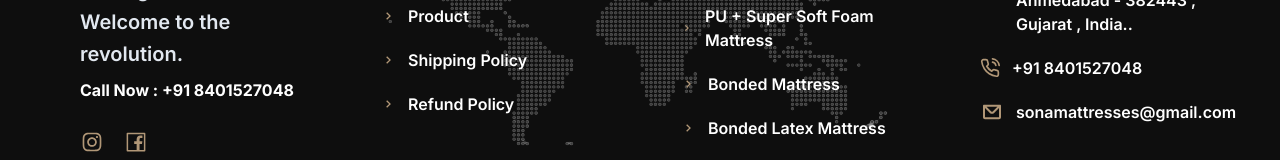
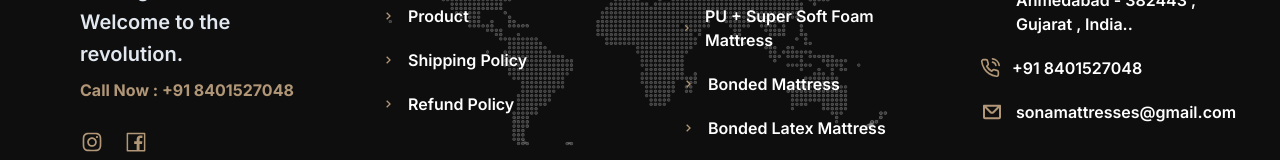
Before and after one commit to shadrajput/Sona-Mattresses, a Next.js app: page / in a window 1280 px wide. Shown: the part 3384-3544 px from the top of the page. Built offline with nearby package versions, Linux system fonts and the light colour scheme; what tailwindcss-debug-screens would draw is missing.

Commit message:
footer num

```diff
--- a/src/components/Footer.jsx
+++ b/src/components/Footer.jsx
@@ -32,7 +32,7 @@ export function Footer() {
               <p className="w-full text-center text-2xl font-bold text-white xs:px-10 md:text-3xl xl:px-0 xl:text-start xl:text-xl xl:font-semibold xl:text-slate-200">
                 Unapologetic. Unhinged. Unleashed. Welcome to the revolution.
               </p>
-              <p className="py-2 text-center  font-bold text-white md:text-left">
+              <p className="py-2 text-center font-bold text-[#b19777] md:text-left">
                 {' '}
                 Call Now : +91 8401527048
               </p>
```
